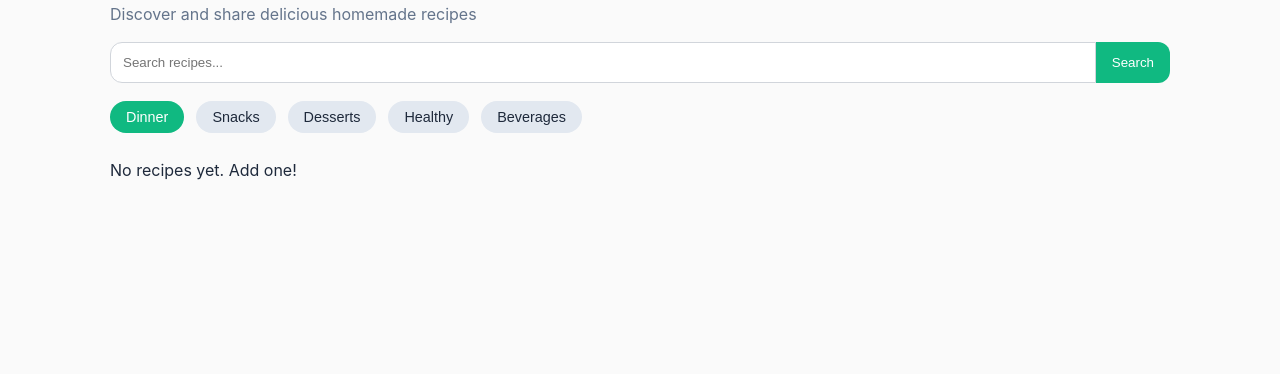
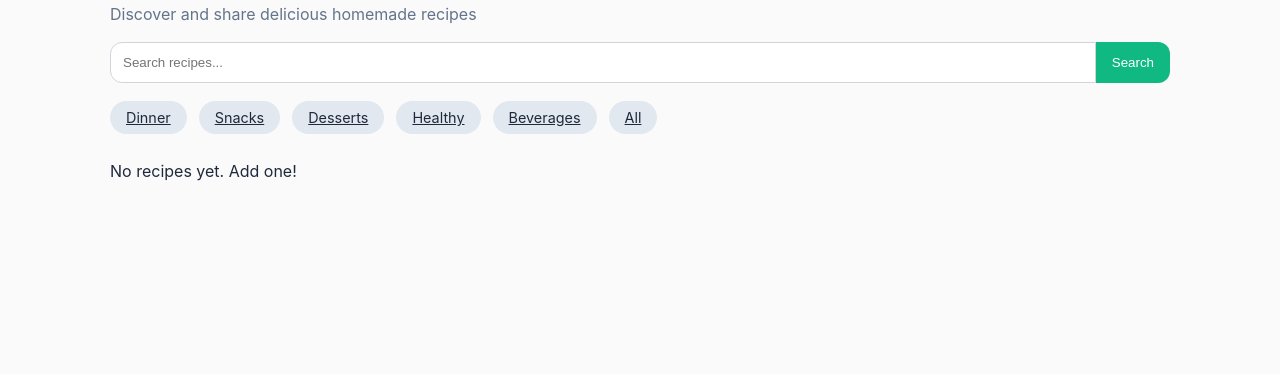
Before and after one commit to shreya-kindalkar/recipe-book, a Django app: page / in a window 1280 px wide. Shown: the part 176-550 px from the top of the page. Run offline with Django 5.2, Linux system fonts and the light colour scheme; the visitor is signed in with stand-in values (Sample User, id 1).

Commit message:
Implement Recipe category filtering

```diff
--- a/core/templates/core/dashboard.html
+++ b/core/templates/core/dashboard.html
@@ -6,17 +6,25 @@
     <div class="hero-box">
         <h2>Hello, {{ username_only }} </h2>
         <p class="hero-sub">Discover and share delicious homemade recipes</p>
+        <form method="GET" class="search-form">
         <div class="search-wrapper">
-            <input type="text" placeholder="Search recipes...">
+            <input type="text" name ="q" placeholder="Search recipes..." value="{{ query }}">
             <button>Search</button>
         </div>
+        </form>
     </div>
     <div class="categories-scroll">
-        <button class="cat-btn active">Dinner</button>
-        <button class="cat-btn">Snacks</button>
-        <button class="cat-btn">Desserts</button>
-        <button class="cat-btn">Healthy</button>
-        <button class="cat-btn">Beverages</button>
+        <a href="?category=Dinner"
+           class="cat-btn {% if selected_category == 'Dinner' %}active{% endif %}">Dinner</a>
+        <a href="?category=Snacks"
+           class="cat-btn {% if selected_category == 'Snacks' %}active{% endif %}">Snacks</a>
+        <a href="?category=Desserts"
+           class="cat-btn {% if selected_category == 'Desserts' %}active{% endif %}">Desserts</a>
+        <a href="?category=Healthy"
+           class="cat-btn {% if selected_category == 'Healthy' %}active{% endif %}">Healthy</a>
+        <a href="?category=Beverages"
+           class="cat-btn {% if selected_category == 'Beverages' %}active{% endif %}">Beverages</a>
+        <a href="{% url 'dashboard' %}" class="cat-btn clear">All</a>
     </div>
     <div class="recipe-grid">
         {% for r in recipes %}
@@ -31,6 +39,7 @@
                 <p>{{ r.ingredients|truncatewords:10 }}</p>
             </div>
         </div>
+        </a>
         {% empty %}
         <p>No recipes yet. Add one!</p>
         {% endfor %}
--- a/core/views.py
+++ b/core/views.py
@@ -5,6 +5,7 @@ from django.contrib import messages
 from django.contrib.auth import logout
 from django.contrib.auth.decorators import login_required
 from .models import Recipe
+from django.db.models import Q
 # Create your views here.
 def signup(request):
     if request.method=="POST":
@@ -40,11 +41,22 @@ def user_login(request):
     return render(request, 'core/login.html')
 @login_required(login_url='login')
 def dashboard(request):
+    query = request.GET.get('q')
+    category = request.GET.get('category')
     recipes = Recipe.objects.all()
+    if query:
+        recipes = recipes.filter(
+            Q(title__icontains=query) |
+            Q(ingredients__icontains=query)
+        )
+    if category:
+        recipes = recipes.filter(category=category)
     username_only = request.user.username.split("@")[0]
     return render(request,'core/dashboard.html', {
     'recipes':recipes,
-    'username_only':username_only
+    'username_only':username_only,
+    'selected_category': category,
+    'query': query
     })
 @login_required(login_url='login')
 def home(request):
```
